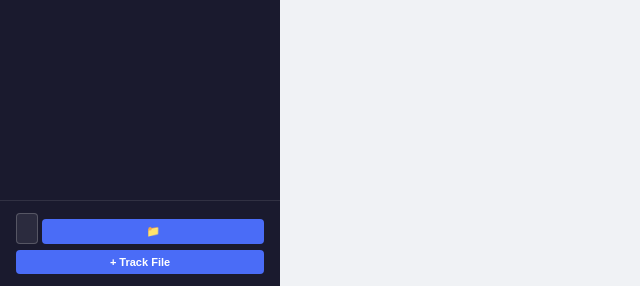
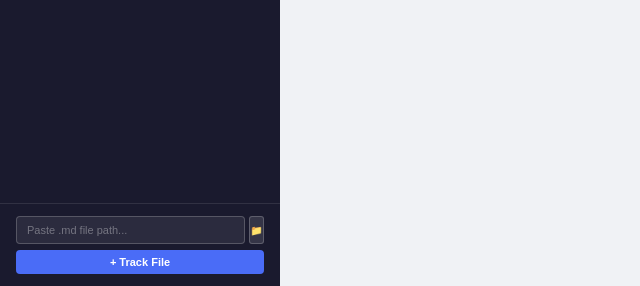
Before and after one commit to Sir-Analyst/md-tracker, a FastAPI app: page / in a window 1280 px wide. Shown: the part 514-800 px from the top of the page, without its empty margins (0-640 px from the left). Run offline with FastAPI, Linux system fonts and the light colour scheme; data that the repository does not hold is empty.

Commit message:
Fix browse-btn specificity: use .add-file-row .browse-btn to override .add-file-form button width:100%

```diff
--- a/app/static/style.css
+++ b/app/static/style.css
@@ -27,7 +27,7 @@ body { font-family: -apple-system, BlinkMacSystemFont, 'Segoe UI', Roboto, sans-
 .add-file-form button:hover { background: #3b5de7; }
 .add-file-row { display: flex; gap: 4px; align-items: stretch; }
 .add-file-row input[type="text"] { flex: 1; min-width: 0; }
-.browse-btn { display: inline-flex; align-items: center; justify-content: center; width: 15px; min-width: 15px; padding: 0; background: rgba(255,255,255,0.12); border: 1px solid rgba(255,255,255,0.2); border-radius: 3px; cursor: pointer; font-size: 10px; transition: background 0.15s; }
+.add-file-row .browse-btn { display: inline-flex; align-items: center; justify-content: center; width: 15px; min-width: 15px; padding: 0; background: rgba(255,255,255,0.12); border: 1px solid rgba(255,255,255,0.2); border-radius: 3px; cursor: pointer; font-size: 10px; transition: background 0.15s; margin-top: 0 !important; }
 .browse-btn:hover { background: rgba(255,255,255,0.22); }
 
 /* Main content */
```
